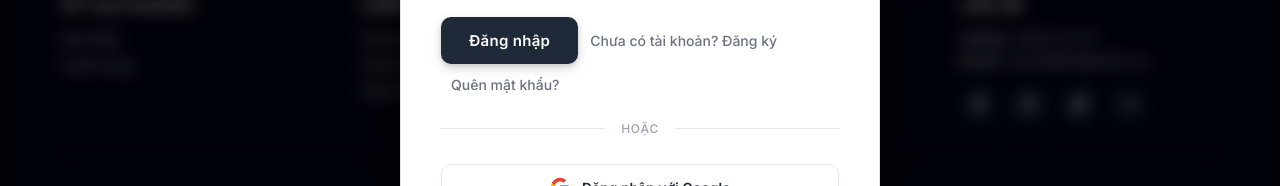
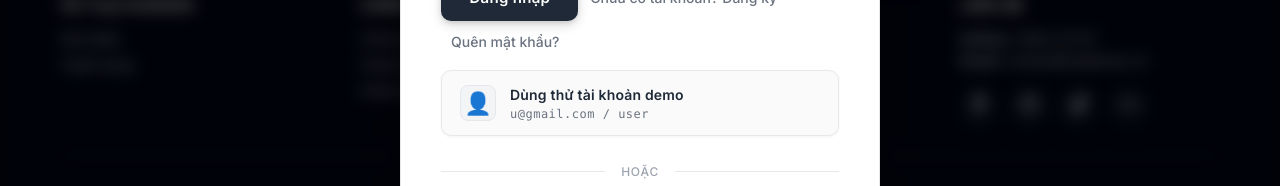
Before and after one commit to ntquyen0106/TnQ_FashionS, a React (Vite) app in the folder client/: page /login in a window 1280 px wide. Shown: the part 382-568 px from the top of the page. Built offline with nearby package versions, Linux system fonts and the light colour scheme; no server answers.

Commit message:
FE: thêm UI tài khoản demo

```diff
--- a/client/src/pages/Login.jsx
+++ b/client/src/pages/Login.jsx
@@ -17,13 +17,13 @@ export default function Login() {
 
   const fromPath = location.state?.from?.pathname || '/';
 
-  const onSubmit = async (e) => {
-    e.preventDefault();
+  // Hàm login chung để tái sử dụng
+  const performLogin = async (loginIdentifier, loginPassword) => {
     setMsg('');
     setLoading(true);
 
     try {
-      await authApi.login({ identifier, password, remember: true });
+      await authApi.login({ identifier: loginIdentifier, password: loginPassword, remember: true });
 
       // Đợi cookie được set rồi mới gọi me(); retry nhẹ nếu cần
       let me = null;
@@ -58,6 +58,16 @@ export default function Login() {
     } finally {
       setLoading(false);
     }
+  };
+
+  const onSubmit = async (e) => {
+    e.preventDefault();
+    await performLogin(identifier, password);
+  };
+
+  // Hàm login nhanh với tài khoản demo
+  const handleDemoLogin = async () => {
+    await performLogin('u@gmail.com', 'user');
   };
 
   // --- Google ---
@@ -174,6 +184,22 @@ export default function Login() {
           </div>
         </form>
 
+        {/* Demo Login Button */}
+        <div className={styles.demoLogin}>
+          <button
+            className={styles.btnDemo}
+            onClick={handleDemoLogin}
+            type="button"
+            disabled={loading}
+          >
+            <span className={styles.demoIcon}>👤</span>
+            <span className={styles.demoText}>
+              <strong>Dùng thử tài khoản demo</strong>
+              <small>u@gmail.com / user</small>
+            </span>
+          </button>
+        </div>
+
         {/* Social login: chỉ bật nếu BE đang mở /auth/firebase-login */}
         <div className={styles.divider}>Hoặc</div>
         <div className={styles.social}>
--- a/client/src/pages/LoginRegister.module.css
+++ b/client/src/pages/LoginRegister.module.css
@@ -270,6 +270,85 @@
   text-decoration: underline;
 }
 
+/* Demo Login Section */
+.demoLogin {
+  margin: 20px 0;
+}
+
+.btnDemo {
+  width: 100%;
+  padding: 14px 18px;
+  border-radius: 10px;
+  border: 1.5px solid #e5e7eb;
+  cursor: pointer;
+  display: flex;
+  align-items: center;
+  justify-content: flex-start;
+  gap: 14px;
+  font-weight: 500;
+  font-size: 14px;
+  transition: all 0.2s ease;
+  font-family: 'Inter', -apple-system, BlinkMacSystemFont, 'Segoe UI', Roboto, sans-serif;
+  background: #fafafa;
+  color: #374151;
+  box-shadow: 0 1px 3px rgba(0, 0, 0, 0.05);
+}
+
+.btnDemo:hover {
+  background: #f5f5f5;
+  border-color: #d1d5db;
+  box-shadow: 0 2px 6px rgba(0, 0, 0, 0.08);
+  transform: translateY(-1px);
+}
+
+.btnDemo:active {
+  transform: translateY(0);
+  box-shadow: 0 1px 2px rgba(0, 0, 0, 0.05);
+}
+
+.btnDemo:disabled {
+  opacity: 0.5;
+  cursor: not-allowed;
+  transform: none;
+}
+
+.demoIcon {
+  font-size: 22px;
+  width: 36px;
+  height: 36px;
+  display: flex;
+  align-items: center;
+  justify-content: center;
+  background: #f3f4f6;
+  border-radius: 8px;
+  flex-shrink: 0;
+  border: 1px solid #e5e7eb;
+}
+
+.demoText {
+  display: flex;
+  flex-direction: column;
+  align-items: flex-start;
+  gap: 4px;
+  text-align: left;
+  flex: 1;
+}
+
+.demoText strong {
+  font-size: 14px;
+  font-weight: 600;
+  color: #1f2937;
+  letter-spacing: 0.2px;
+}
+
+.demoText small {
+  font-size: 12px;
+  font-weight: 500;
+  color: #6b7280;
+  font-family: 'Monaco', 'Menlo', 'Consolas', 'Courier New', monospace;
+  letter-spacing: 0.5px;
+}
+
 /* Horizontal Divider - Clean */
 .divider {
   display: flex;
@@ -503,6 +582,25 @@
   .divider {
     margin: 24px 0;
   }
+
+  .btnDemo {
+    padding: 12px 14px;
+    gap: 12px;
+  }
+
+  .demoIcon {
+    width: 32px;
+    height: 32px;
+    font-size: 20px;
+  }
+
+  .demoText strong {
+    font-size: 13px;
+  }
+
+  .demoText small {
+    font-size: 11px;
+  }
 }
 
 @media (max-width: 380px) {
```
Also changed, not shown: 1 other file (tests, documents, lock files or other folders).
